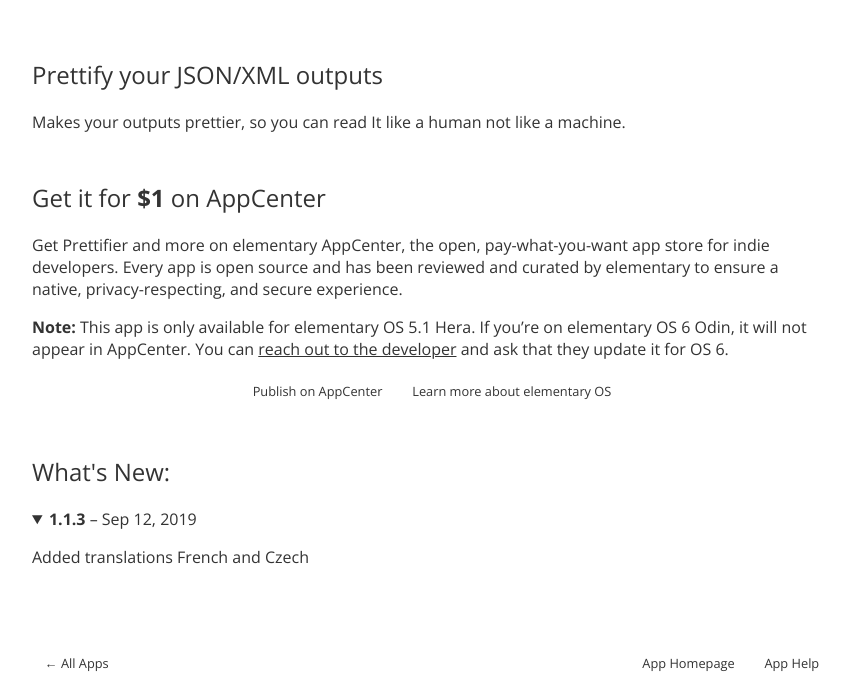
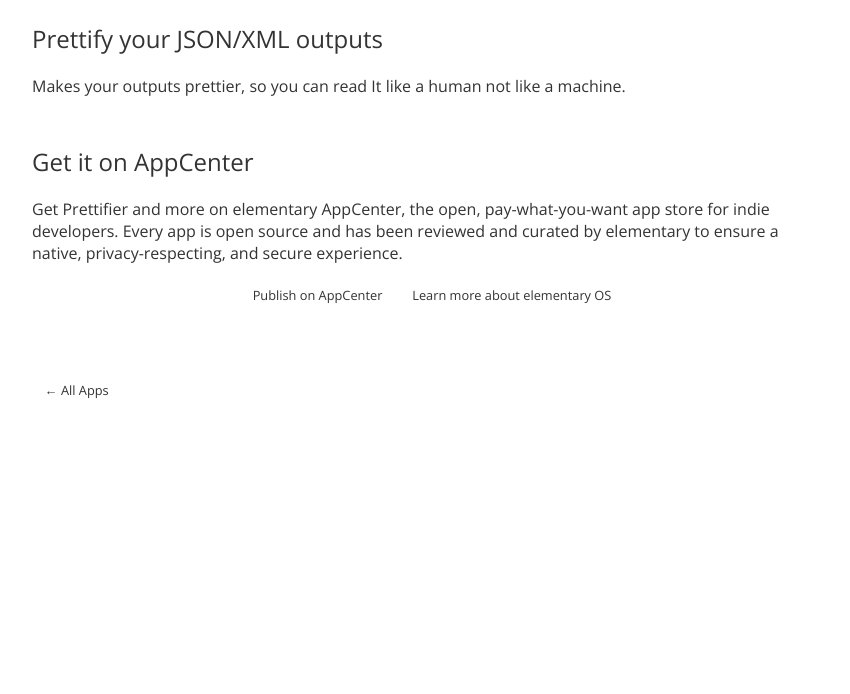
Before and after one commit to elementary/appcenter-web, a Jekyll site: the page built from _apps/com.github.fleury08.prettifier.md, in a window 1280 px wide. Shown: the part 454-1148 px from the top of the page, without its empty margins (208-1058 px from the left). Built offline with Jekyll 4.4.1, drawn with Linux system fonts in a browser that asks for light colours; nearby versions of some CDN libraries; after the commit the page ends 900 px from its top, so only the background shows below that.

```diff
--- a/_apps/com.github.fleury08.prettifier.md
+++ b/_apps/com.github.fleury08.prettifier.md
@@ -3,28 +3,21 @@ app_id: com.github.fleury08.prettifier
 title: "Prettifier"
 summary: "Prettify your JSON/XML outputs"
 developer: "Jaroslav Staněk"
-homepage: "https://jstanek.eu/"
-help_page: "https://github.com/fleury08/prettifier/issues"
-dist: hera
+homepage: "#"
+help_page: "#"
+dist: flatpak
 screenshots:
-  - https://appstream.elementary.io/appcenter/media/bionic/com/github/fleury08.prettifier/D103483DDB1115CB22E583DB924D3A47/screenshots/image-1_orig.png
-  - https://appstream.elementary.io/appcenter/media/bionic/com/github/fleury08.prettifier/D103483DDB1115CB22E583DB924D3A47/screenshots/image-2_orig.png
+  - https://github.com/fleury08/prettifier/raw/main/data/images/PrettifierXML.png
 icons:
-  "64": https://appstream.elementary.io/appcenter/media/bionic/com/github/fleury08.prettifier/D103483DDB1115CB22E583DB924D3A47/icons/64x64/com.github.fleury08.prettifier_com.github.fleury08.prettifier.png
-  "128": https://appstream.elementary.io/appcenter/media/bionic/com/github/fleury08.prettifier/D103483DDB1115CB22E583DB924D3A47/icons/128x128/com.github.fleury08.prettifier_com.github.fleury08.prettifier.png
-  "64@2": https://appstream.elementary.io/appcenter/media/bionic/com/github/fleury08.prettifier/D103483DDB1115CB22E583DB924D3A47/icons/64x64@2/com.github.fleury08.prettifier_com.github.fleury08.prettifier.png
-  "128@2": https://appstream.elementary.io/appcenter/media/bionic/com/github/fleury08.prettifier/D103483DDB1115CB22E583DB924D3A47/icons/128x128@2/com.github.fleury08.prettifier_com.github.fleury08.prettifier.png
+  '64': https://flatpak.elementary.io/repo/appstream/x86_64/icons/64x64/com.github.fleury08.prettifier.png
+  '128': https://flatpak.elementary.io/repo/appstream/x86_64/icons/128x128/com.github.fleury08.prettifier.png
 color:
   primary: "#64BAFF"
   primary-text: "#000000"
-price: 1
+price: 0
 releases:
-- version: 1.1.3
-  unix-timestamp: 1568246400
-  description: |-
-    <p>Added translations French and Czech</p>
-redirect_from:
-  - /com.github.fleury08.prettifier.desktop/
+
+redirect_from: /com.github.fleury08.prettifier.desktop/
 ---
 
 <p>Makes your outputs prettier, so you can read It like a human not like a machine.</p>
```
Also changed, not shown: _apps/com.github.subhadeepjasu.ensembles.md (added, +36 -0 lines), _apps/com.github.tenderowl.turtle.md (+4 -3 lines).
